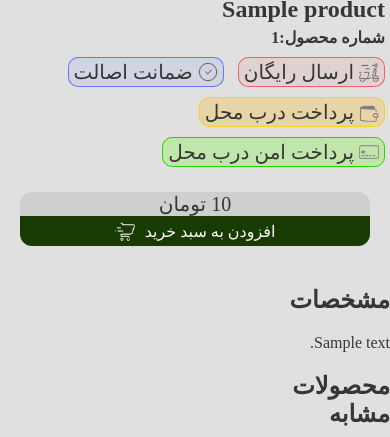
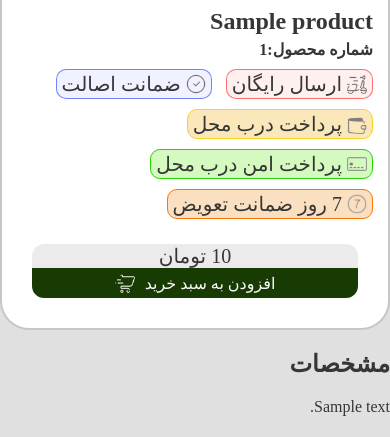
Before and after one commit to bitayassaee/online-shop, a Flask app: a page that uses templates/product.html in a window 390 px wide. Shown: the part 383-820 px from the top of the page. Run offline with Flask 3, Linux system fonts and the light colour scheme; tables that the repository leaves empty hold one stand-in row (values such as "Sample post"); some libraries are stand-ins or nearby versions; some web fonts are replaced.

Commit message:
better design for product page

```diff
--- a/static/css/index.css
+++ b/static/css/index.css
@@ -242,6 +242,11 @@ a > img {
     border: 1px solid rgb(42, 209, 8);
     background: rgba(135, 241, 74, 0.35);
 }
+.tag.orange {
+    border: 1px solid rgb(246, 116, 8);
+    background: rgba(241, 163, 74, 0.35);
+}
+
 
 .product-detail-box {
     max-width: 800px;
@@ -250,10 +255,17 @@ a > img {
     justify-content: center;
     align-items: start;
     margin: 50px auto auto;
+    border-radius: 29px;
+    background: #ffffff;
+    border: 2px solid rgba(0, 0, 0, 0.22);
+    padding: 10px;
+
 }
 
-.product-detail-box img {
+.product-detail-box .product-image{
     max-width: 280px;
+    margin-left: 10px;
+    width: 100%;
 }
 
 .product-detail-box > section {
@@ -292,16 +304,15 @@ a > img {
 .product-description-box p {
     text-align: justify;
 }
-.similar-products-box{
-    max-width: 110px;
 
-}
-#header-menu-btn{
+
+#header-menu-btn {
     float: right;
     display: none;
 
 }
-#header-menu-close-btn{
+
+#header-menu-close-btn {
     text-align: right;
     width: 100%;
     display: none;
@@ -309,6 +320,7 @@ a > img {
     margin: 10px;
     font-size: 30px;
 }
+
 @media (max-width: 725px) {
     header > section > div {
         display: block;
@@ -321,11 +333,16 @@ a > img {
         overflow: hidden;
         z-index: 99;
     }
+    .similar-products-box {
+    max-width: 1100px;
+    margin: auto;
+}
 
     header > section > div > * {
         display: block;
         margin-top: 5px;
     }
+
     #header-menu-btn {
         display: block;
     }
--- a/templates/product.html
+++ b/templates/product.html
@@ -8,7 +8,8 @@
 {% include 'part/header.html'%}
 <div class="product-detail-box">
     <div>
-        <img style="width: 300px" src="{{ url_for('static', filename='cover/'+ product.id|string + '.jpg') }}">
+        <img class="product-image" style="width: 300px"
+             src="{{ url_for('static', filename='cover/'+ product.id|string + '.jpg') }}">
     </div>
     <section>
         <h1>{{ product.name}}</h1>
@@ -20,6 +21,8 @@
         <span class="tag yellow big" style="margin-right: 5px"><img
                 src="{{url_for('static', filename='theme-image/wallet.png')}}">پرداخت درب محل</span>
         <span class="tag green big"><img src="{{url_for('static', filename='theme-image/card.png')}}">پرداخت امن درب محل</span>
+        <span class="tag orange big"><img
+                src="{{url_for('static', filename='theme-image/7.png')}}">7 روز ضمانت تعویض</span>
 
         <div class="price-box">
             <div class="price">{{ product.price }}</div>
```
